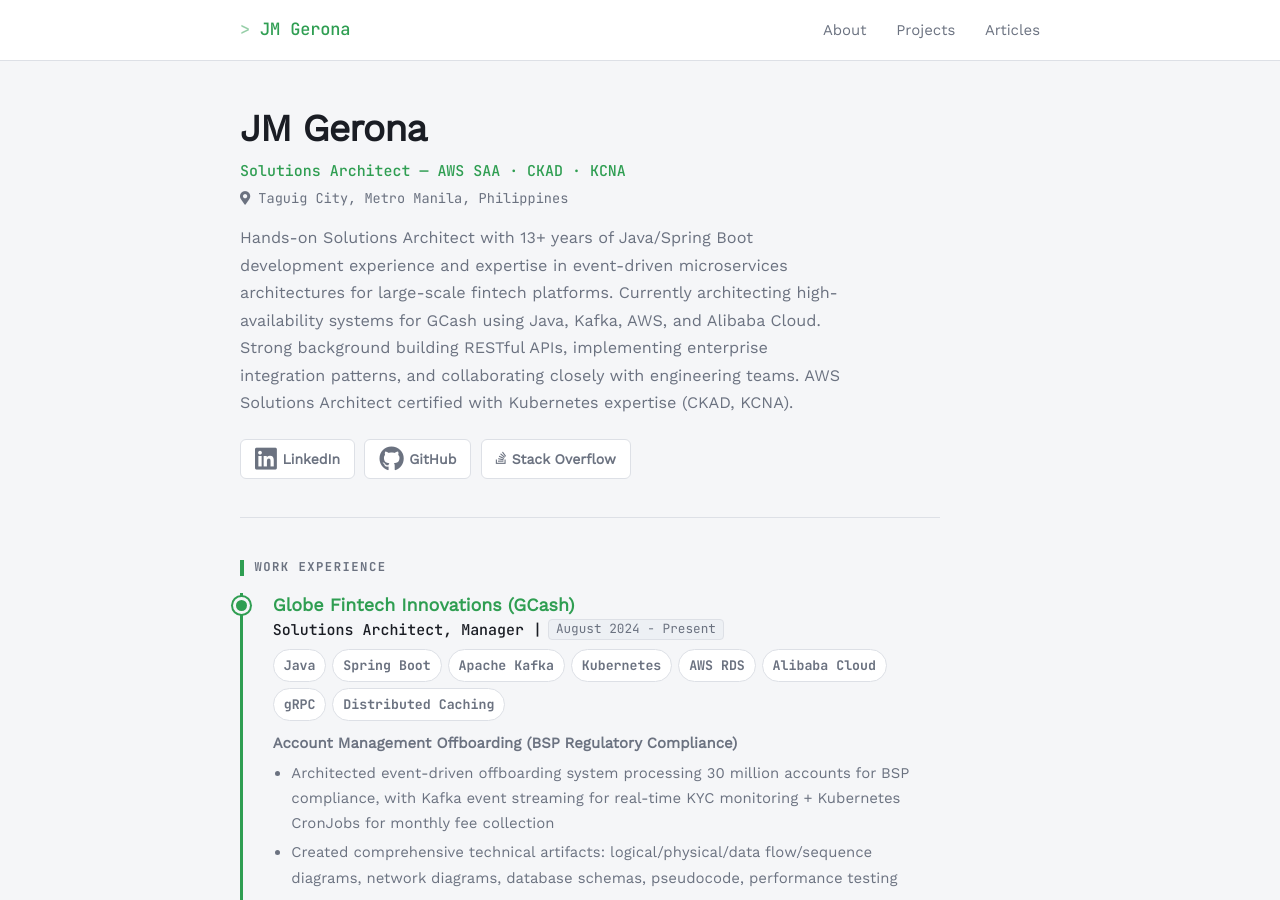
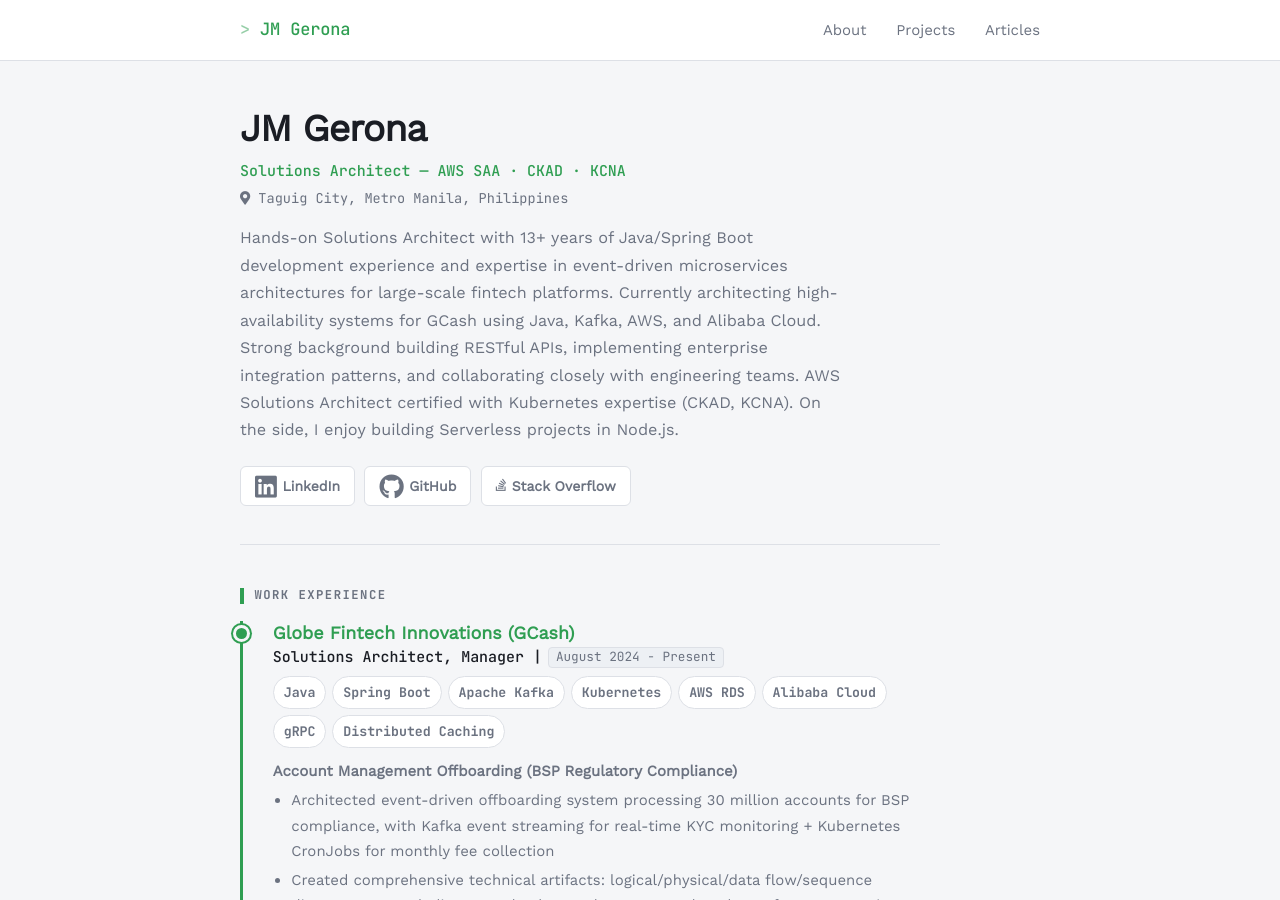
Before and after one commit to hollabalo/hollabalo.github.io, a Jekyll site: the page built from about.md, in a window 1280 px wide and 900 px high. Built offline with Jekyll 4.4.1, drawn with Linux system fonts in a browser that asks for light colours; nearby versions of some CDN libraries.

Commit message:
Add side interest in Serverless/Node.js to about bio
https://claude.ai/code/session_01YGNcrnCA6E3zRUaDgSKiqk

```diff
--- a/_layouts/resume.html
+++ b/_layouts/resume.html
@@ -15,6 +15,7 @@ layout: default
       high-availability systems for GCash using Java, Kafka, AWS, and Alibaba Cloud. Strong background
       building RESTful APIs, implementing enterprise integration patterns, and collaborating closely with
       engineering teams. AWS Solutions Architect certified with Kubernetes expertise (CKAD, KCNA).
+      On the side, I enjoy building Serverless projects in Node.js.
     </p>
     <div class="about-links">
       {% if site.linkedin %}
```
